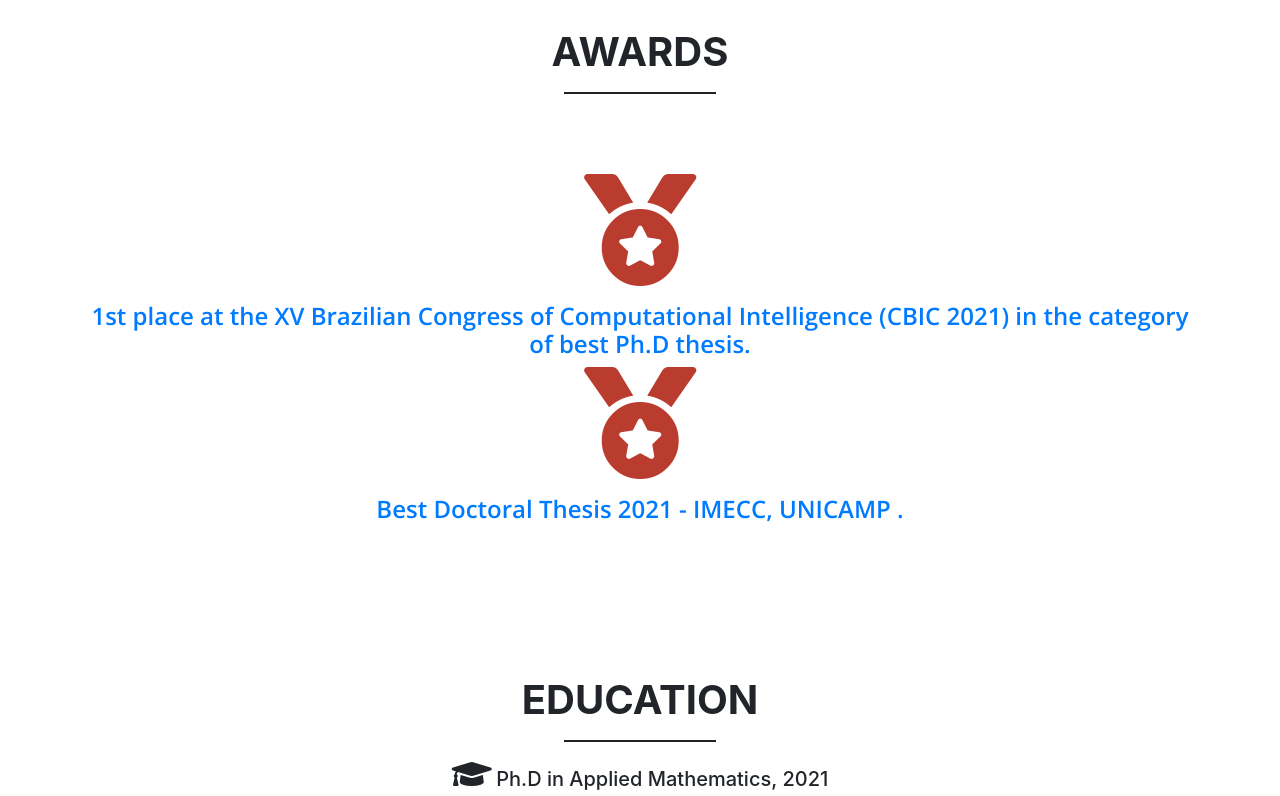
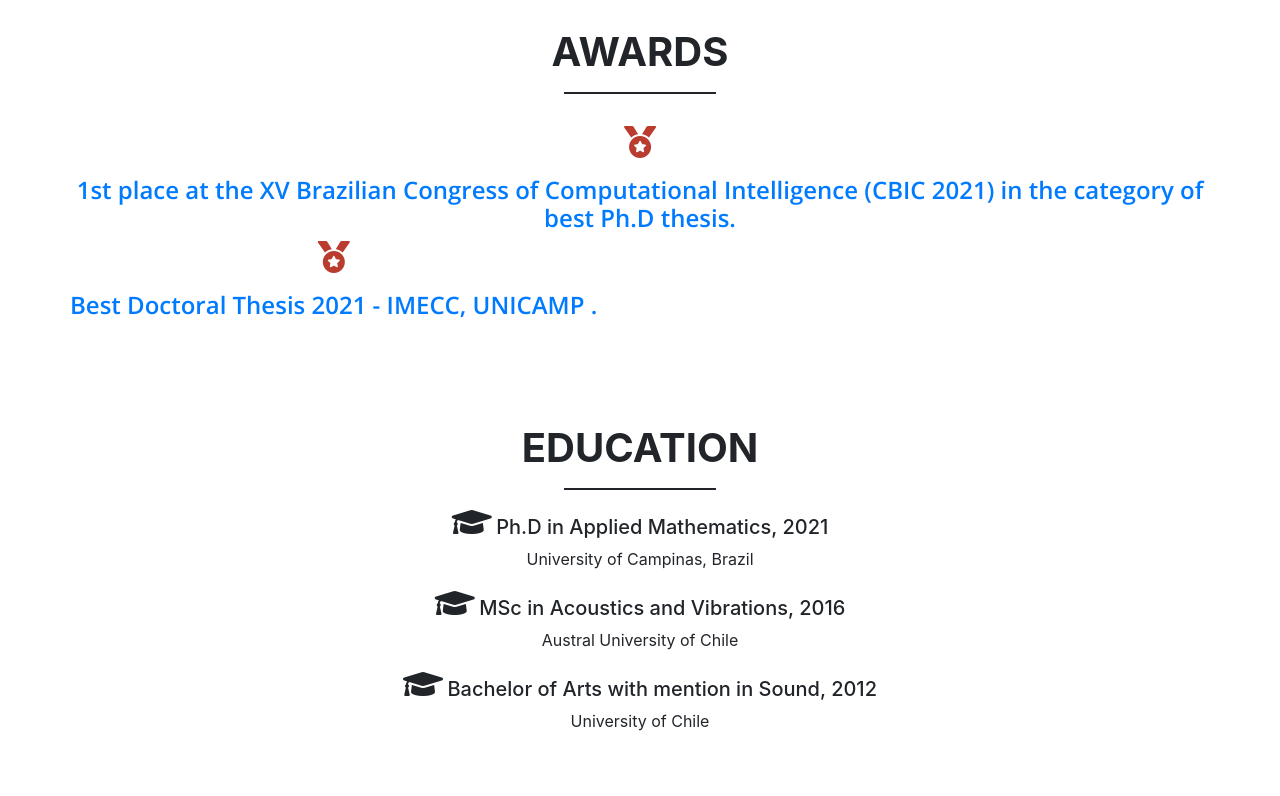
Before and after one commit to fitolobo/RodolfoLobo, a plain HTML site: page index.html in a window 1280 px wide. Shown: the part 3280-4076 px from the top of the page. Drawn offline with nearby package versions, Linux system fonts and the light colour scheme.

Commit message:
Update index.html

```diff
--- a/index.html
+++ b/index.html
@@ -179,13 +179,14 @@
       </div>
       <div class="row pt-3">
 
-        <article class="container text-center py-5">
-            <i class="fas fa-medal fa-7x"></i>
+        <article class="">
+            <i class="fas fa-medal fa-2x"></i>
             <a href="#" onclick='window.open("assets/img/certificado.pdf");return false;'>
               <h4 class="font-weight-bold mt-3">1st place at the XV Brazilian Congress of Computational Intelligence (CBIC 2021) in the category of best Ph.D thesis.</h4>
           </a>
-
-             <i class="fas fa-medal fa-7x"></i>
+        </article>
+        <article class="">
+             <i class="fas fa-medal fa-2x"></i>
              <a href="#" onclick='window.open("assets/img/certificado2.pdf");return false;'>
               <h4 class="font-weight-bold mt-3">Best Doctoral Thesis 2021 - IMECC, UNICAMP  .</h4>
           </a>
```
